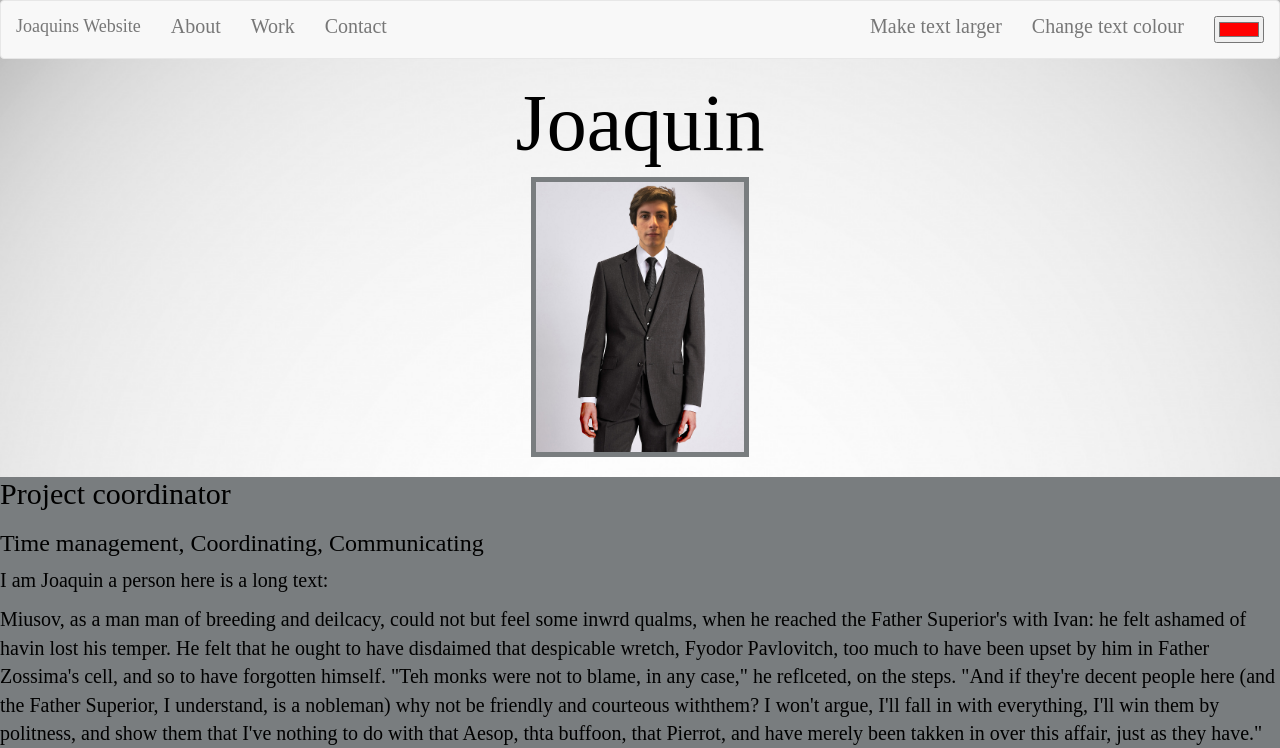
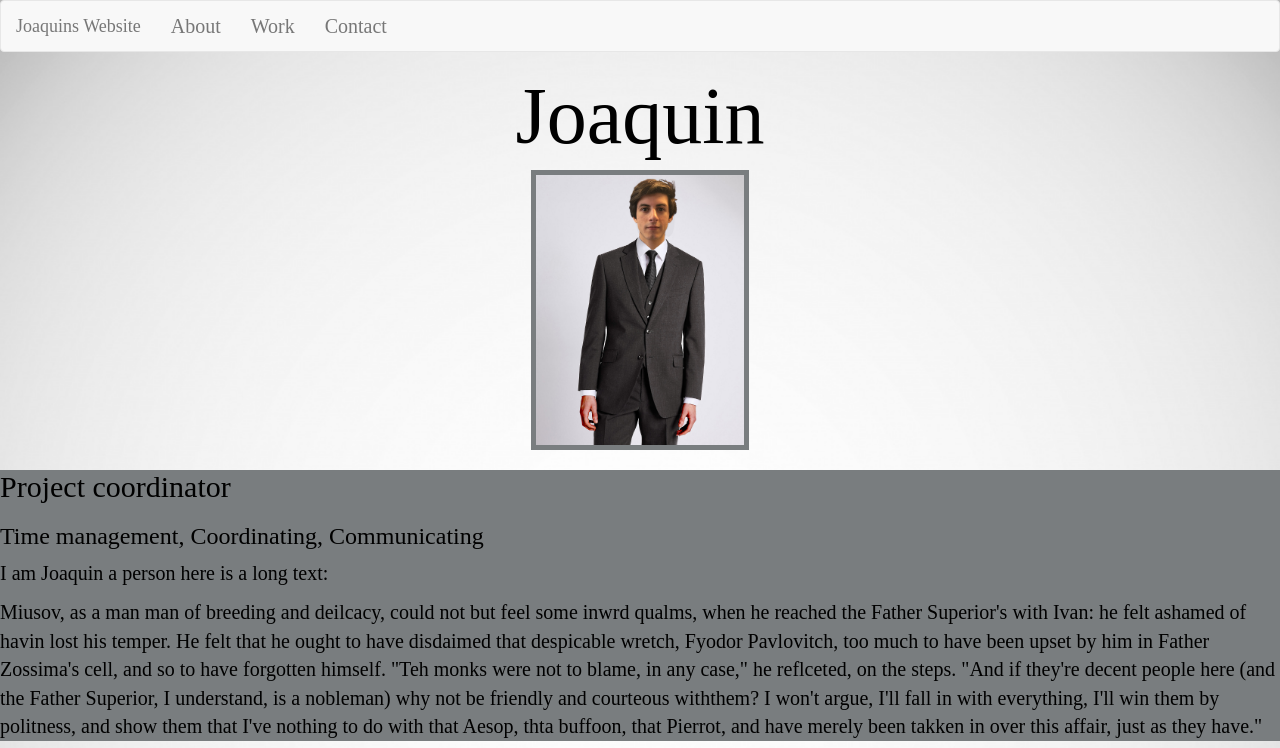
Before and after one commit to JoaquinMolina/joaquinmolina.github.io, a plain HTML site: page index.html in a window 1280 px wide. Shown: the top 748 px of the page. Drawn offline with nearby package versions, Linux system fonts and the light colour scheme.

Commit message:
going back

```diff
--- a/index.html
+++ b/index.html
@@ -14,12 +14,6 @@
       <li><a href='#About'>About</a></li>
       <li><a href='#Work'>Work</a></li>
       <li><a href='#Contact'>Contact</a></li>
-    </ul>
-      <ul class="nav navbar-nav navbar-right font-navbar">
-					<li><a id="adjustFontSizeButton" onclick="adjustFontSize()">Make text larger</a></li>
-					<li><a id="changeFontColorButton" onclick="changeFontColor()">Change text colour</a></li>
-					<li><a><input type="color" id="colorPicker" value="#ff0000" /></a></li>
-				</ul>
   </div>
 </nav>
 <body onload="date()">
```
